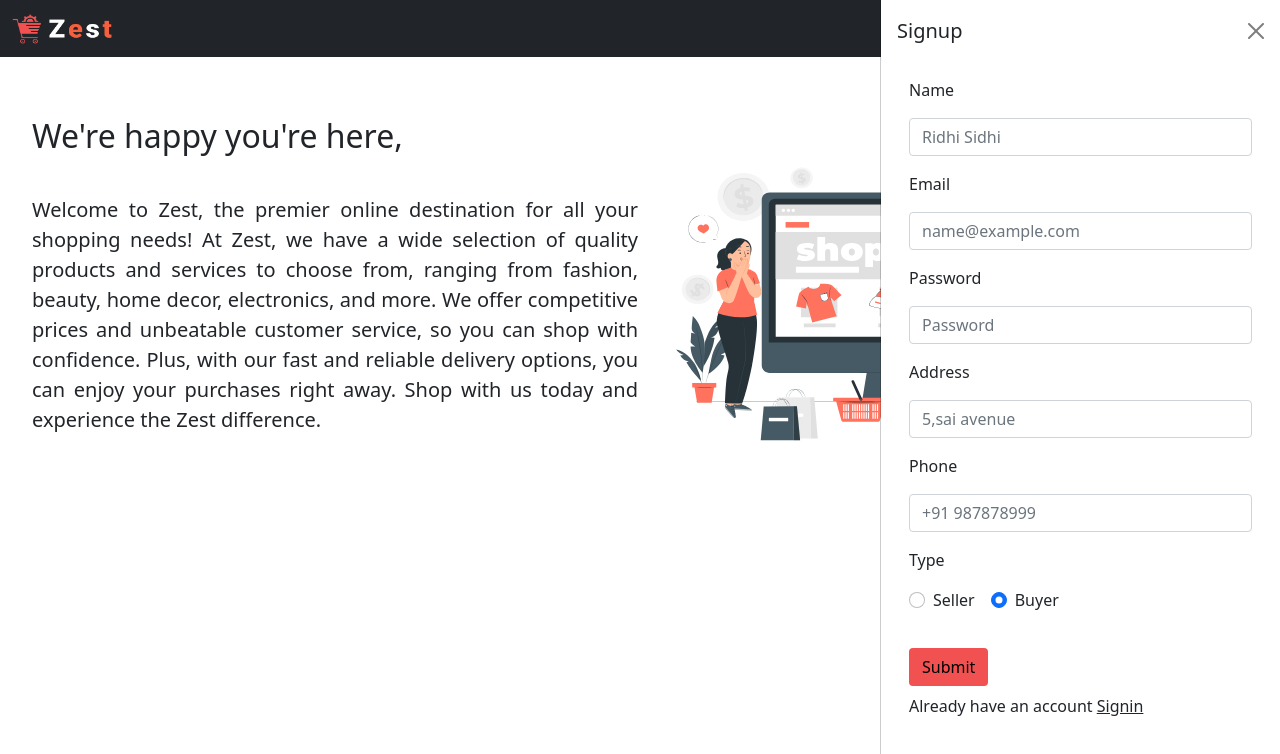
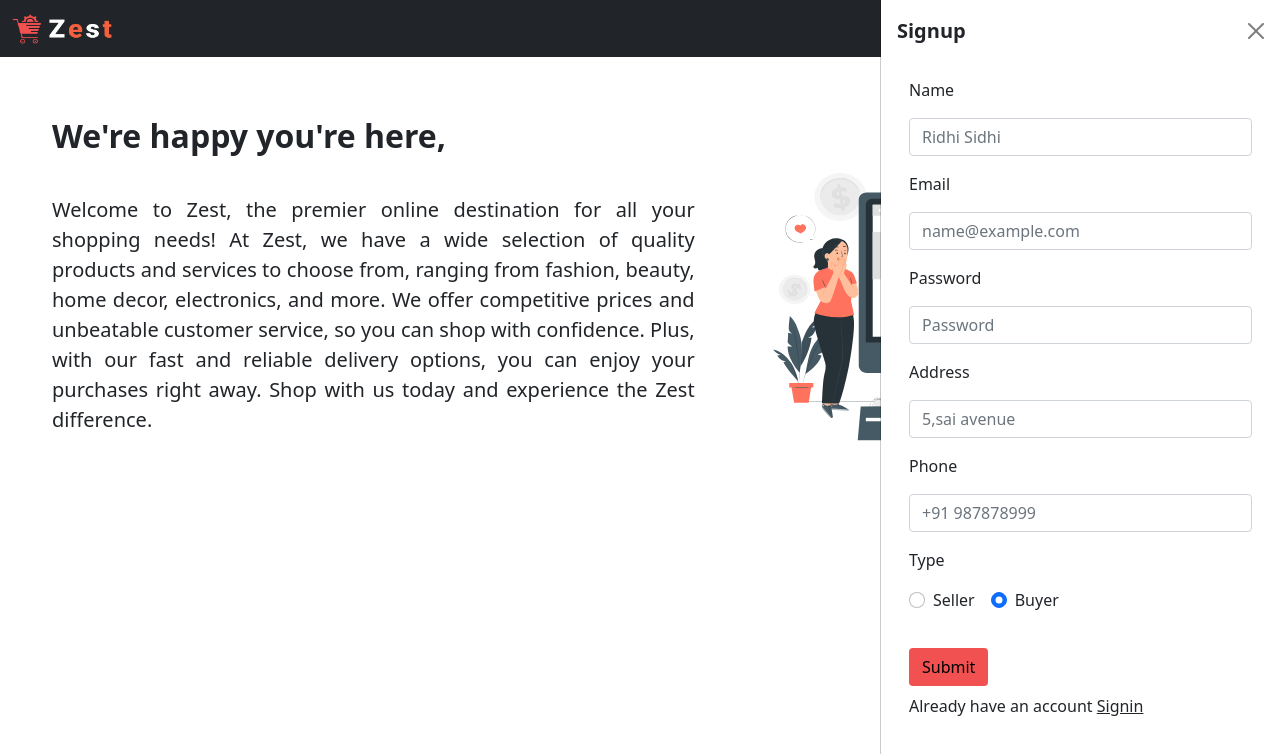
Before and after one commit to iamneo-production/a6e6c01f-ddf0-4bbb-aeb6-bb40c2db12fd, a React (Create React App) app in the folder reactapp/: page / in a window 1280 px wide. Both pictures are taken after a click on the button "Signup". Shown: the top 754 px of the page. Built offline with nearby package versions, Linux system fonts and the light colour scheme.

Commit message:
Updated landing page

```diff
--- a/reactapp/src/components/common/SigninForm.js
+++ b/reactapp/src/components/common/SigninForm.js
@@ -4,7 +4,7 @@ export default function SigninForm(props) {
     return (
         <Offcanvas placement={'end'} show={props.show} onHide={() => props.onHide()} >
             <Offcanvas.Header closeButton>
-                <Offcanvas.Title>Signin</Offcanvas.Title>
+                <Offcanvas.Title><b>Signin</b></Offcanvas.Title>
             </Offcanvas.Header>
             <Offcanvas.Body>
                 <div class="container">
@@ -20,7 +20,7 @@ export default function SigninForm(props) {
 
                     <br></br>
                     <button style={{ backgroundColor: "#F25151", color: "black", marginTop: 5 }} type="button" class="btn" >Submit</button>
-                    <p style={{ marginTop: 15 }}>Didn't have an account? <a onClick={() => { props.onHide(); props.openSignup() }} class="text-reset">Signup</a></p>
+                    <p style={{ marginTop: 15 }}>Didn't have an account? <a onClick={() => { props.onHide(); props.openSignup() }} style={{cursor:'pointer'}} class="text-reset">Signup</a></p>
                 </div>
             </Offcanvas.Body>
         </Offcanvas>
--- a/reactapp/src/components/common/SignupForm.js
+++ b/reactapp/src/components/common/SignupForm.js
@@ -4,7 +4,7 @@ export default function SignupForm(props) {
     return (
         <Offcanvas placement={'end'} show={props.show} onHide={() => props.onHide()}>
             <Offcanvas.Header closeButton>
-                <Offcanvas.Title>Signup</Offcanvas.Title>
+                <Offcanvas.Title><b>Signup</b></Offcanvas.Title>
             </Offcanvas.Header>
             <Offcanvas.Body>
                 <div class="container">
@@ -46,7 +46,7 @@ export default function SignupForm(props) {
 
                     <br></br>
                     <button style={{ backgroundColor: "#F25151", color: "black", marginTop: 10 }} type="button" class="btn" >Submit</button>
-                    <p style={{ marginTop: 8 }}>Already have an account <a onClick={() => { props.onHide(); props.openSignin() }} class="text-reset">Signin</a></p>
+                    <p style={{ marginTop: 8 }}>Already have an account <a onClick={() => { props.onHide(); props.openSignin() }} style={{cursor:'pointer'}} class="text-reset">Signin</a></p>
                 </div>
             </Offcanvas.Body>
         </Offcanvas>
--- a/reactapp/src/pages/common/LandingPage.js
+++ b/reactapp/src/pages/common/LandingPage.js
@@ -7,13 +7,13 @@ export default function LandingPage() {
             <HeaderBar/>
             <div className="container-fluid">
             <div className="row">
-                <div style={{ marginLeft: 20, marginTop: 60 }} className="col">
-                    <p className="h2 text-start"> We're happy you're here,</p>
+                <div style={{ marginLeft: 40, marginTop: 60, marginRight:40}} className="col">
+                    <p className="h2 text-start"><b>We're happy you're here,</b></p>
                     <p style={{ textAlign: "justify", marginTop: 40 }} className="lead">
                         Welcome to Zest, the premier online destination for all your shopping needs! At Zest, we have a wide selection of quality products and services to choose from, ranging from fashion, beauty, home decor, electronics, and more. We offer competitive prices and unbeatable customer service, so you can shop with confidence. Plus, with our fast and reliable delivery options, you can enjoy your purchases right away. Shop with us today and experience the Zest difference.
                     </p>
                 </div>
-                <div className="col">
+                <div className="col-5">
                     <Landingpageimg style={{ width: 500, height: 500 }} />
                 </div>
             </div>
```
